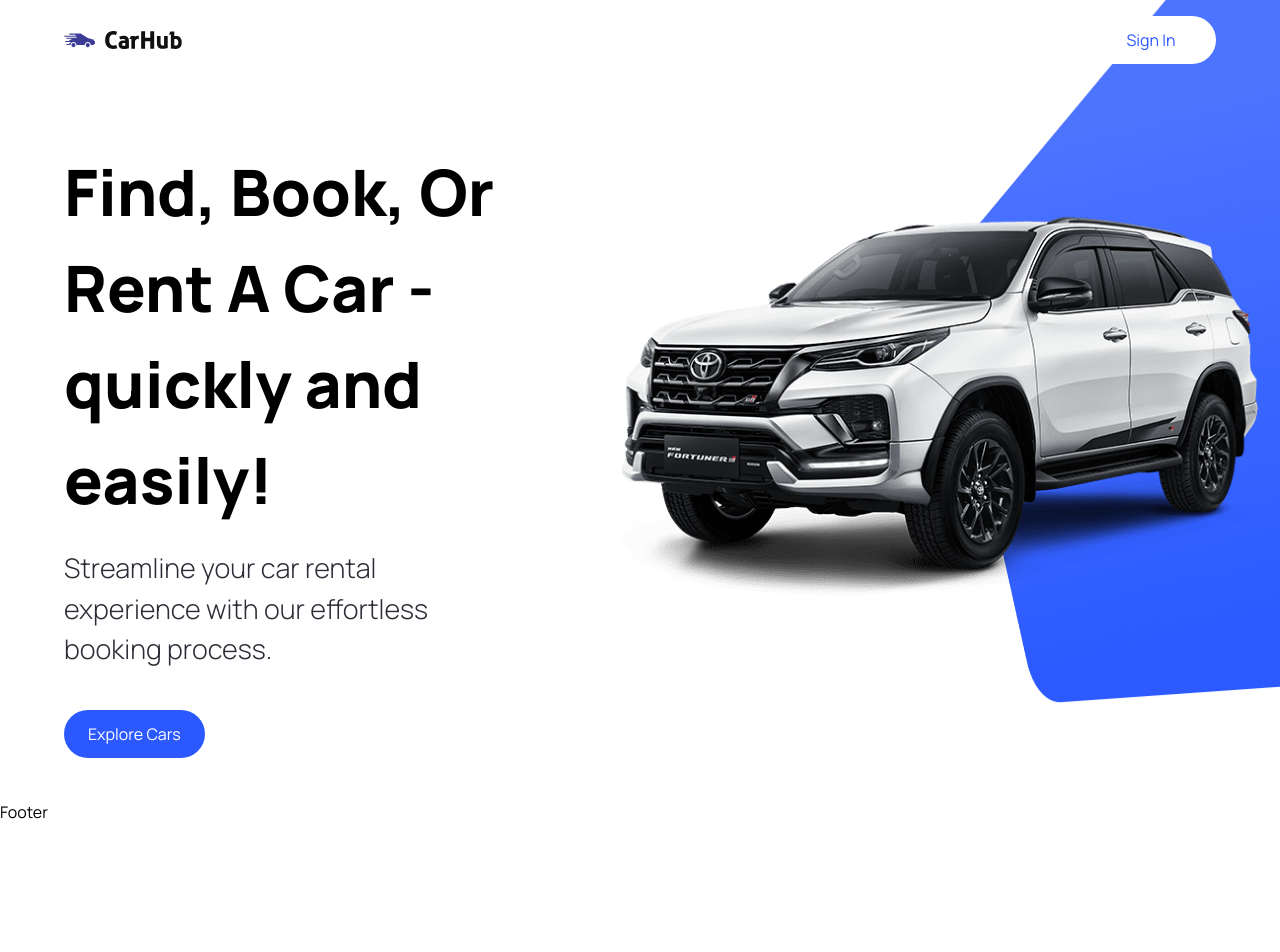
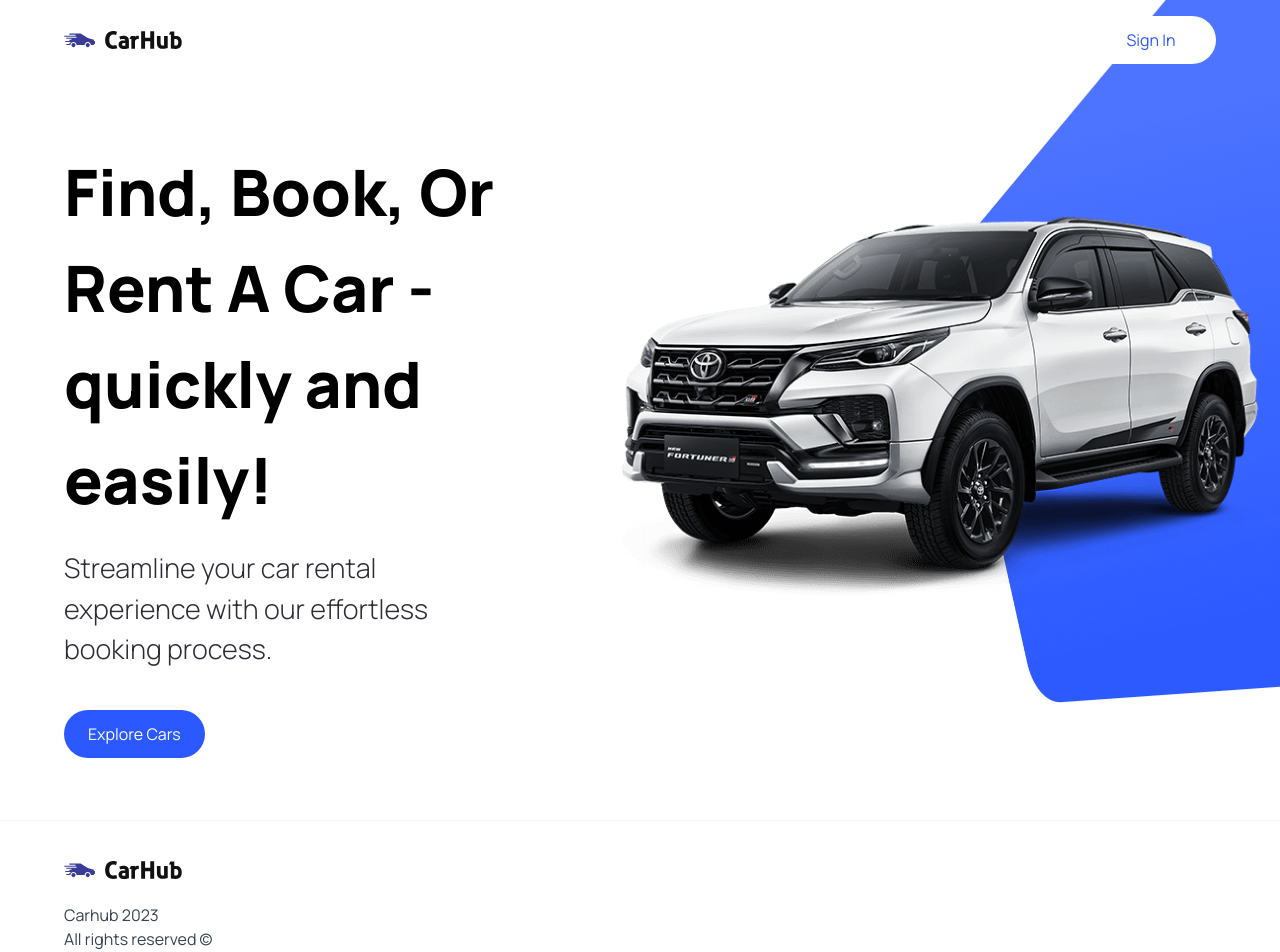
Before and after one commit to WilliamGiammona/car_showcase, a Next.js app: page / in a window 1280 px wide. Shown: the top 952 px of the page. Before the commit the page ends 824 px from the top, so only its background shows below. Built offline with nearby package versions, Linux system fonts and the light colour scheme.

Commit message:
added border, Logo, and copyright

```diff
--- a/components/Footer.tsx
+++ b/components/Footer.tsx
@@ -2,7 +2,27 @@
 import Link from "next/link";
 
 const Footer = () => {
-  return <div>Footer</div>;
+  return (
+    <footer className="flex flex-col text-black-100 mt-5 border-t border-gray-100">
+      <div className="flex max-md:flex-col flex-wrap justify-between gap-5 sm:px-16 px-6 py-10">
+        <div className="flex flex-col justify-start items-start gap-6">
+          <Image
+            src="/logo.svg"
+            alt="logo"
+            width={118}
+            height={18}
+            className="object-contain"
+          />
+          <p className="text-base text-gray-700">
+            Carhub 2023
+            <br /> All rights reserved &copy;
+          </p>
+        </div>
+
+        <div className="footer__links"></div>
+      </div>
+    </footer>
+  );
 };
 
 export default Footer;
```
